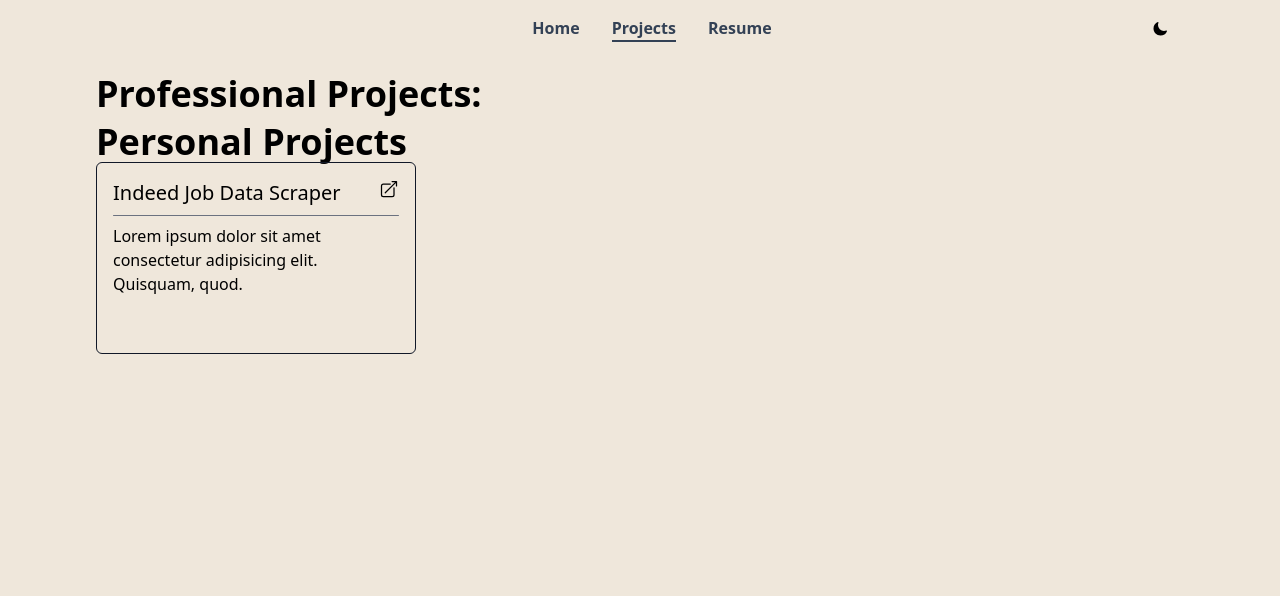
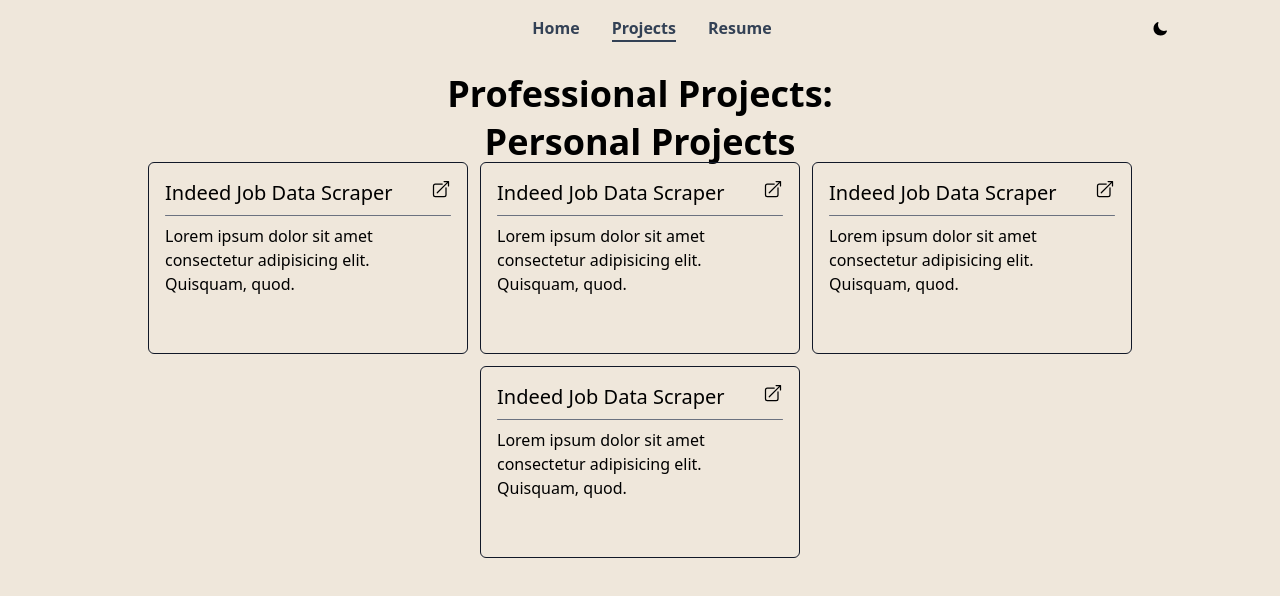
Before and after one commit to clsscrch/personal-site, a Next.js app: page /projects in a window 1280 px wide. Shown: the top 596 px of the page. Built offline with nearby package versions, Linux system fonts and the light colour scheme.

Commit message:
Added cards

```diff
--- a/pages/projects.tsx
+++ b/pages/projects.tsx
@@ -1,31 +1,32 @@
 import Navbar from "../components/Navbar";
 import Card from "../components/Card";
 import Head from "next/head";
+import CardContainer from "../components/CardContainer";
 
 export default function Projects() {
     return (
-        // <main className='px-8 min-h-screen bg-amber-100'>
-        //     {/* <Navbar /> */}
-        //     <section className='flex flex-col justify-center items-center py-2'>
-        //         <h1 className='text-5xl font-bold pt-2'>Projects</h1>
-        //         <h2 className='text-2xl font-bold'>I'm a software engineer</h2>
-        //     </section>
-        // </main>
         <>
             <Head>
                 <title>Projects</title>
                 <meta name="description" content="My projects consisting of professional, personal, and educational " />
-                {/* <link rel="icon" href="/favicon.ico" /> */}
             </Head>
             {/* <Navbar /> */}
-            <section className='flex flex-col justify-center items-center py-2 md:items-start'>
+            <section className='flex flex-col justify-center items-center py-2 '>
                 <h2 className='text-4xl font-bold pt-2 items-center justify-center'>Professional Projects:</h2>
                 {/* <h2 className='text-2xl font-bold'>ECFMG</h2> */}
 
                 <h2 className='text-4xl font-bold pt-2'>
                     Personal Projects
                 </h2>
-                <Card />
+
+                <CardContainer>
+                    <Card />
+                    <Card />
+                    <Card />
+                    <Card />
+
+
+                </CardContainer>
 
                 {/* <h1 className='text-4xl font-bold'>School Projects:</h1> */}
             </section>
```
